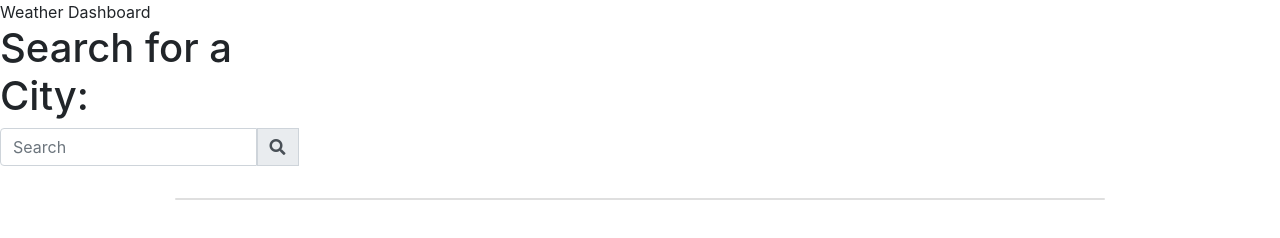
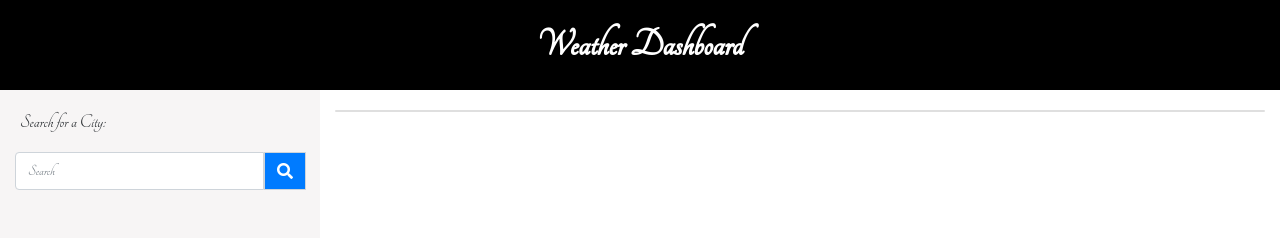
Before and after one commit to Jarellano562/weather-app, a plain HTML site: page index.html in a window 1280 px wide. Drawn offline with nearby package versions, Linux system fonts and the light colour scheme.

Commit message:
updated the stylesheet for the html

```diff
--- a/assets/css/style.css
+++ b/assets/css/style.css
@@ -0,0 +1,92 @@
+:root {
+    --primary-color: white;
+    --secondary-color: rgb(96, 96, 96);
+    --tertiary-color: #007bff;
+}
+
+* {
+    box-sizing: border-box;
+    margin: 0px;
+    padding: 0px;
+    font-family: 'Tangerine', cursive;
+}
+
+body {
+    font-size: 16px;
+    line-height: 1;
+}
+
+header {
+    font-size: 40px;
+    font-weight: bolder;
+    background-color:  rgb(0, 0, 0);
+    color: var(--primary-color);
+    text-align: center;
+    padding: 25px;
+}
+.container {
+    width: 100%;
+    padding-top: 20px;
+    clear: both;
+    float: right;
+}
+
+section {
+    overflow: auto;
+    clear: both;
+    width: 100%;
+}
+
+/* THIS IS WHERE THE SEARCH BAR STARTS */
+
+#sideNav {
+    height: 100%;
+    position: fixed;
+    top: 90px;
+    left: 0;
+    background-color: rgb(247, 245, 245);
+}
+
+h1 {
+    font-size: 20px;
+    text-align: left;
+    padding: 20px 0px 10px 5px;
+}
+
+#basic-text1 {
+    background-color: var(--tertiary-color);;
+}
+
+.fas {
+    color: var(--primary-color);
+}
+
+/*THIS IS WHERE THE SEARCH BAR ENDS*/
+
+
+/*THIS IS WHERE THE DAILY FORECAST BEGINS*/
+
+h2 {
+    font-size: 30px;
+    text-align: left;
+    font-weight: bolder;
+    padding: 20px;
+}
+
+p {
+    padding-bottom: 250px;
+    color: var(--secondary-color);
+}
+
+a {
+    font-size: 18px;
+    color: var(--secondary-color);
+    line-height: 35px;
+}
+
+ul {
+    color: var(--secondary-color);
+    font-size: 18px;
+    line-height: 24px;
+    padding-left: 20px;
+}
--- a/assets/js/script.js
+++ b/assets/js/script.js
@@ -0,0 +1 @@
+//THIS IS WHERE THE 5 DAY FORECAST STARTS
--- a/index.html
+++ b/index.html
@@ -13,7 +13,7 @@
 
 <body>
 
-<header class="row"> <!--HEADER-->
+<header class="row, top"> <!--HEADER-->
     <div class="col-md-12" id="header">Weather Dashboard</div>
 </header>
 
```
